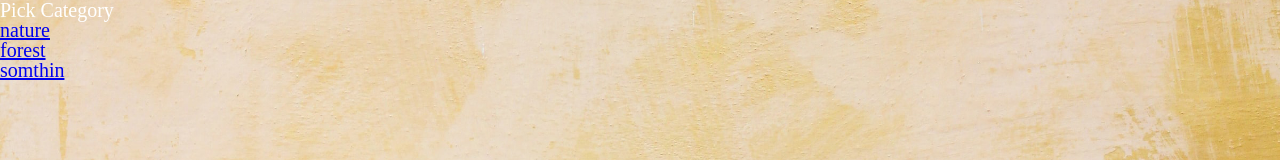
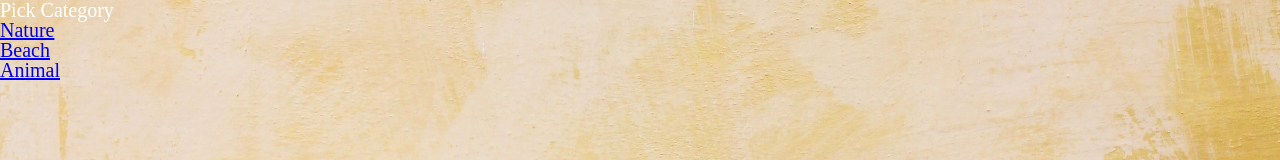
Before and after one commit to dailyPositivity/dailyPositivity, a React (Create React App) app: page /category in a window 1280 px wide. Shown: the top 160 px of the page. Built offline with nearby package versions, Linux system fonts and the light colour scheme.

Commit message:
Updated Category Component

```diff
--- /dev/null
+++ b/src/categoryList.js
@@ -0,0 +1,18 @@
+const catagoryList=[
+
+   {
+       name:"Nature",
+       path:""
+   },
+   {
+        name:"Beach",
+        path:""
+   },
+   {
+        name:"Animal",
+        path:""
+   }
+
+]
+
+export default catagoryList;
--- a/src/components/Category.js
+++ b/src/components/Category.js
@@ -1,16 +1,19 @@
 import React, { Component } from 'react';
 import {Link } from 'react-router-dom';
+import categoryList from '../categoryList';
 
 class Category extends Component{
    render(){
-      const catagory = ['nature','forest','somthin'];
+      const categories = categoryList;
       return(
          <div>
             <h1>Pick Category</h1>
-            {  catagory.map(catagory => {
+            {  categories.map((category,index) => {
                   return (
-                     <Link to = {`/category/:${catagory}`}>
-                        <h1>{catagory}</h1>
+                     <Link to = {`/category/:${category}`}>
+                        <div key = {index}>
+                           <h1>{category.name}</h1>
+                        </div>
                      </Link>
                   )
                })
```
